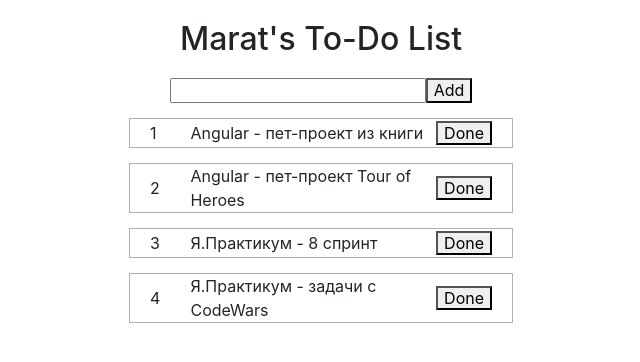
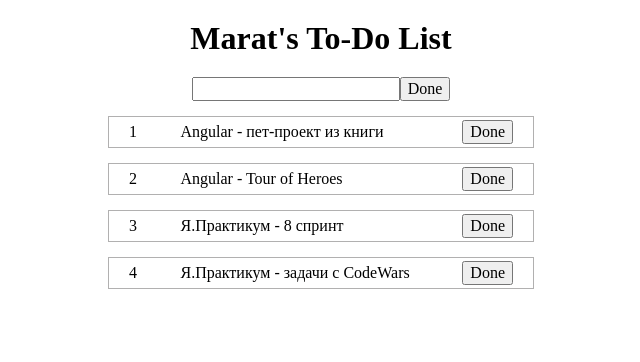
Before and after one commit to krasotun/angular-todo, an Angular app: page / in a window 1280 px wide. Shown: the top 362 px of the page, without its empty margins (319-959 px from the left). Built offline with nearby package versions, Linux system fonts and the light colour scheme.

Commit message:
add сделал рефакторинг

```diff
--- a/src/app/app.component.html
+++ b/src/app/app.component.html
@@ -1,12 +1,8 @@
 <!-- Первый компонент - заголовок -->
-<h1 class="page__title">{{getName()}}'s To-Do List</h1>
+<h1 class="page__title">{{getUserName()}}'s To-Do List</h1>
 
 <!-- Второй компонент - поле с кнопкой -->
-<div class="input-form form">
-  <input class="input-form__input" #todoText />
-  <button (click)="addItem(todoText.value)">Add
-  </button>
-</div>
+<app-input-form (newItem)="addItem($event)"></app-input-form>
 
 <!-- Третий компонент - блок To-Do -->
 <app-todo-item *ngFor="let todoItem of getTodoItems(); let i = index" [idx]="i+1" [item]="todoItem" class="todo__block">
--- a/src/app/app.component.scss
+++ b/src/app/app.component.scss
@@ -3,6 +3,3 @@
   padding: 20px;
   margin: 0;
 }
-.input-form {
-  text-align: center;
-}
--- a/src/app/app.component.ts
+++ b/src/app/app.component.ts
@@ -1,5 +1,6 @@
 import { Component } from '@angular/core';
-import { Model, TodoItem } from './model';
+import { Data } from './data/data';
+import { TodoItem } from './scripts/TodoItem';
 
 @Component({
   selector: 'todo-app',
@@ -7,19 +8,17 @@ import { Model, TodoItem } from './model';
   styleUrls: ['app.component.scss'],
 })
 export class AppComponent {
-  model = new Model();
-  getName() {
-    return this.model.user;
+  data = new Data();
+  getUserName() {
+    return this.data.userName;
   }
   getTodoItems() {
-    return this.model.items.filter((item) => !item.done);
-  }
-  addItem(newItem: string) {
-    if (newItem != '') {
-      this.model.items.push(new TodoItem(newItem, false));
-    }
+    return this.data.items.filter((item) => !item.isDone);
   }
   setDone(item: TodoItem) {
-    item.done = true;
+    item.isDone = true;
+  }
+  addItem(item: TodoItem) {
+    this.data.items.push(item);
   }
 }
--- a/src/app/app.module.ts
+++ b/src/app/app.module.ts
@@ -5,9 +5,10 @@ import { AppRoutingModule } from './app-routing.module';
 import { AppComponent } from './app.component';
 import { HttpClientModule } from '@angular/common/http';
 import { TodoItemComponent } from './todo-item/todo-item.component';
+import { InputFormComponent } from './input-form/input-form.component';
 
 @NgModule({
-  declarations: [AppComponent, TodoItemComponent],
+  declarations: [AppComponent, TodoItemComponent, InputFormComponent],
   imports: [BrowserModule, AppRoutingModule, FormsModule, HttpClientModule],
   providers: [],
   bootstrap: [AppComponent],
--- /dev/null
+++ b/src/app/data/data.ts
@@ -0,0 +1,20 @@
+import { TodoItem } from '../scripts/TodoItem';
+
+// Объект с данными
+export class Data {
+  userName: string;
+  items: TodoItem[];
+  isDone: boolean;
+  isWork: boolean;
+  constructor() {
+    this.userName = 'Marat';
+    this.isDone = false;
+    this.isWork = true;
+    this.items = [
+      new TodoItem('Angular - пет-проект из книги', this.isDone, this.isWork),
+      new TodoItem('Angular - Tour of Heroes', this.isDone, this.isWork),
+      new TodoItem('Я.Практикум - 8 спринт', this.isDone, this.isWork),
+      new TodoItem('Я.Практикум - задачи с CodeWars', this.isDone, this.isWork),
+    ];
+  }
+}
--- /dev/null
+++ b/src/app/input-form/input-form.component.html
@@ -0,0 +1,4 @@
+<div class="input-form form">
+  <input #todoText>
+  <button (click)="addItem(todoText.value)">Done</button>
+</div>
--- /dev/null
+++ b/src/app/input-form/input-form.component.scss
@@ -0,0 +1,3 @@
+:host {
+  text-align: center;
+}
--- /dev/null
+++ b/src/app/input-form/input-form.component.ts
@@ -0,0 +1,18 @@
+import { Component, EventEmitter, Output } from '@angular/core';
+import { TodoItem } from '../scripts/TodoItem';
+
+@Component({
+  selector: 'app-input-form',
+  templateUrl: './input-form.component.html',
+  styleUrls: ['./input-form.component.scss'],
+})
+export class InputFormComponent {
+  @Output()
+  newItem = new EventEmitter<TodoItem>();
+
+  addItem(title: string) {
+    if (title != '') {
+      this.newItem.emit(new TodoItem(title, false, true));
+    }
+  }
+}
--- a/src/app/model.ts
+++ /dev/null
@@ -1,21 +0,0 @@
-export class Model {
-  user: string;
-  items: TodoItem[];
-  constructor() {
-    this.user = 'Marat';
-    this.items = [
-      new TodoItem('Angular - пет-проект из книги', false),
-      new TodoItem('Angular - пет-проект Tour of Heroes', false),
-      new TodoItem('Я.Практикум - 8 спринт', false),
-      new TodoItem('Я.Практикум - задачи с CodeWars', false),
-    ];
-  }
-}
-export class TodoItem {
-  action: string;
-  done: boolean;
-  constructor(action: string, done: boolean) {
-    this.action = action;
-    this.done = done;
-  }
-}
--- /dev/null
+++ b/src/app/scripts/TodoItem.ts
@@ -0,0 +1,10 @@
+export class TodoItem {
+  action: string;
+  isDone: boolean;
+  isWork: boolean;
+  constructor(action: string, isDone: boolean, isWork: boolean) {
+    this.action = action;
+    this.isDone = isDone;
+    this.isWork = isWork;
+  }
+}
--- a/src/app/todo-item/todo-item.component.ts
+++ b/src/app/todo-item/todo-item.component.ts
@@ -1,25 +1,17 @@
-import { Component, Input, OnDestroy, OnInit } from '@angular/core';
-import { TodoItem } from '../model';
+import { Component, Input } from '@angular/core';
+import { TodoItem } from '../scripts/TodoItem';
 
 @Component({
   selector: 'app-todo-item',
   templateUrl: './todo-item.component.html',
   styleUrls: ['./todo-item.component.scss'],
 })
-export class TodoItemComponent implements OnInit, OnDestroy {
+export class TodoItemComponent {
   @Input()
   item!: TodoItem;
   @Input()
   idx!: number;
-
-  constructor() {}
-  ngOnInit(): void {
-    console.log('Created', this.item);
-  }
-  ngOnDestroy(): void {
-    console.log('Destroyed', this.item);
-  }
   setDone() {
-    this.item.done = true;
+    this.item.isDone = true;
   }
 }
--- a/src/index.html
+++ b/src/index.html
@@ -5,8 +5,6 @@
   <base href="/">
   <title>ToDo</title>
   <meta charset="utf-8" />
-  <link rel="stylesheet" href="https://cdn.jsdelivr.net/npm/bootstrap@4.0.0/dist/css/bootstrap.min.css"
-    integrity="sha384-Gn5384xqQ1aoWXA+058RXPxPg6fy4IWvTNh0E263XmFcJlSAwiGgFAW/dAiS6JXm" crossorigin="anonymous">
   <link rel="stylesheet" href="https://cdnjs.cloudflare.com/ajax/libs/normalize/8.0.1/normalize.min.css"
     integrity="sha512-NhSC1YmyruXifcj/KFRWoC561YpHpc5Jtzgvbuzx5VozKpWvQ+4nXhPdFgmx8xqexRcpAglTj9sIBWINXa8x5w=="
     crossorigin="anonymous" referrerpolicy="no-referrer" />
```
Also changed, not shown: 1 other file (tests, documents, lock files or other folders).
